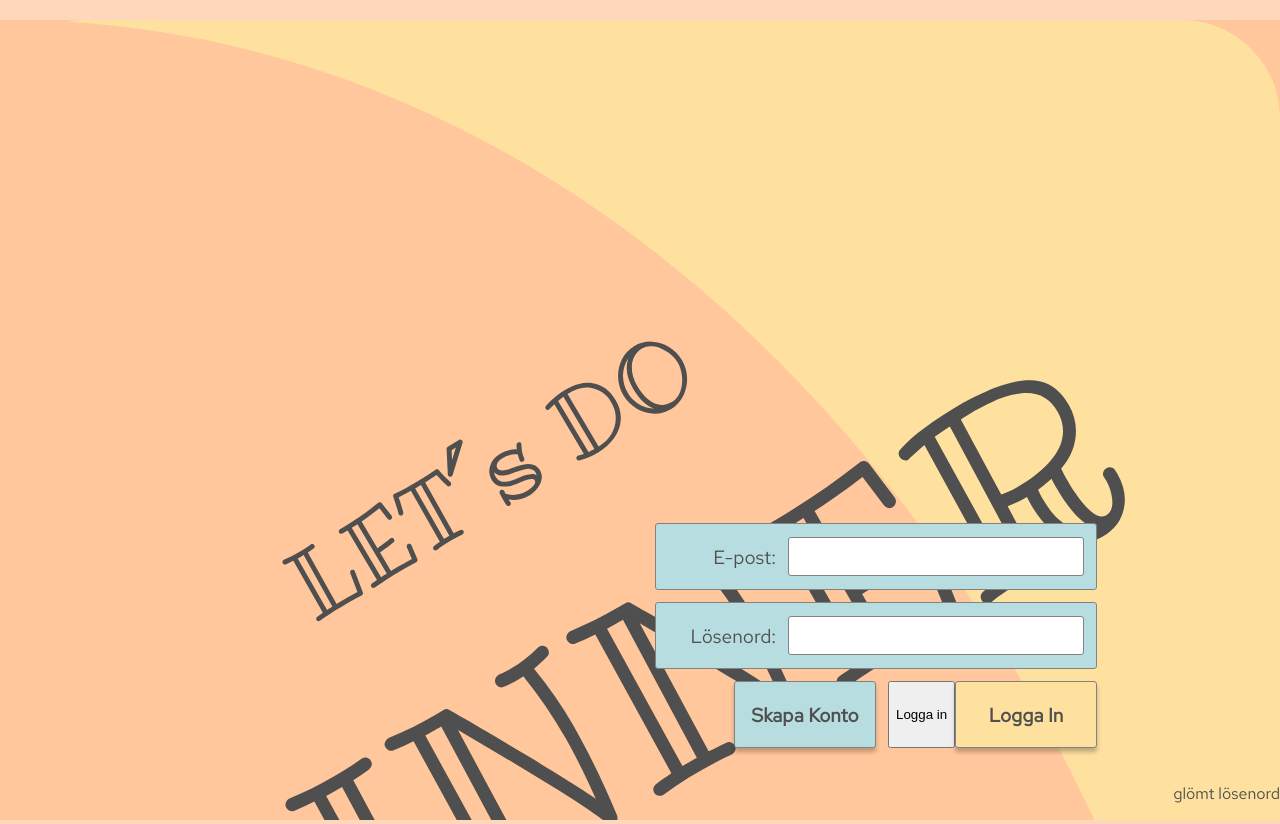
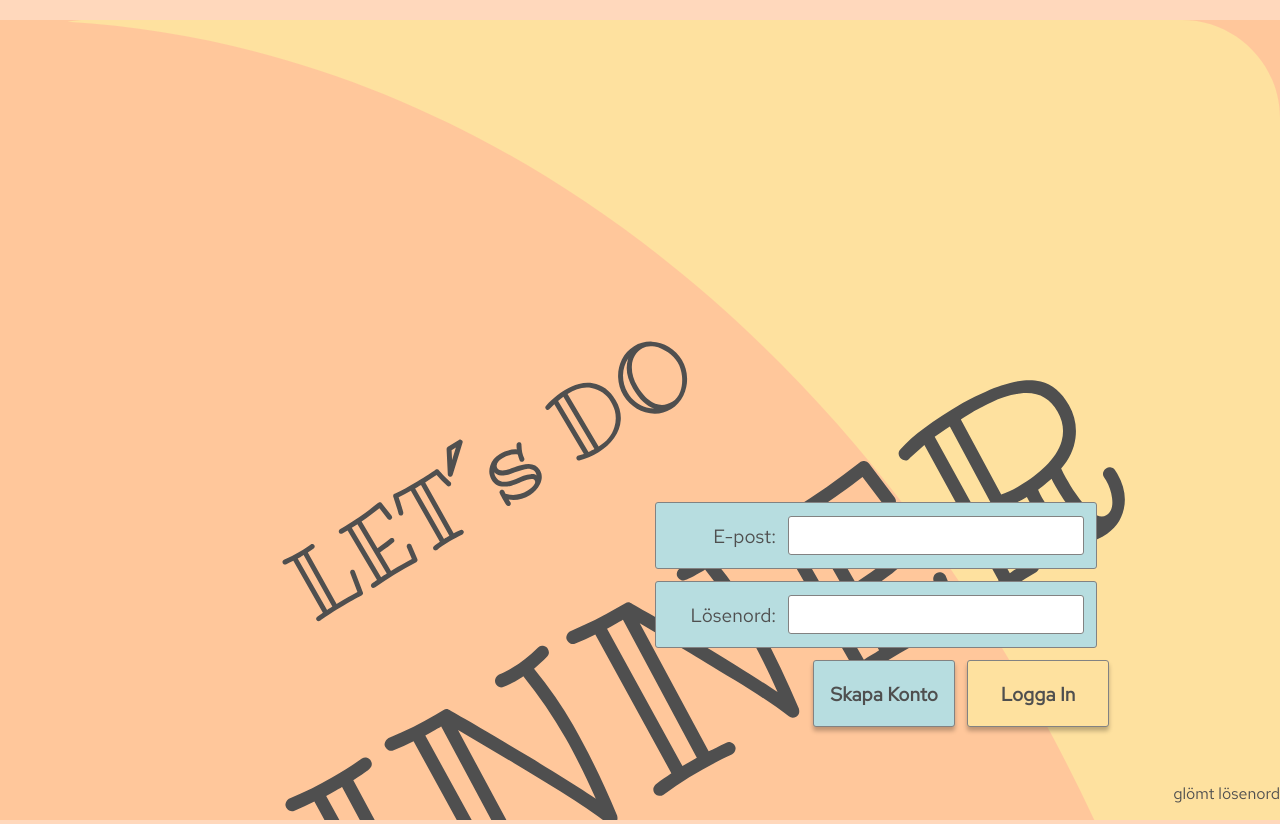
Before and after one commit to RealGobi/Project-X, a React (Create React App) app: page / in a window 1280 px wide. Built offline with nearby package versions, Linux system fonts and the light colour scheme; no server answers.

Commit message:
refoctor from asas

```diff
--- a/src/index.js
+++ b/src/index.js
@@ -1,9 +1,10 @@
 import React from 'react';
 import ReactDOM from 'react-dom';
+import { BrowserRouter as Router } from 'react-router-dom';
 import App from './App';
 import * as serviceWorker from './serviceWorker';
 
-ReactDOM.render(<App />, document.getElementById('root'));
+ReactDOM.render(<Router><App /></Router>, document.getElementById('root'));
 
 // If you want your app to work offline and load faster, you can change
 // unregister() to register() below. Note this comes with some pitfalls.
--- a/src/pages/Login.js
+++ b/src/pages/Login.js
@@ -1,4 +1,4 @@
-import React from 'react';
+import React, { useState } from 'react';
 import { Link } from 'react-router-dom';
 import Popup from 'reactjs-popup';
 import Button from '../Components/Button/Button';
@@ -10,13 +10,12 @@ export default function Login() {
   const userEmail = React.createRef();
   const userPassword = React.createRef();
 
-  const token = 'eyJhbGciOiJIUzI1NiIsInR5cCI6IkpXVCJ9.eyJlbWFpbCI6InRlczB0QHRlc3Quc2UiLCJ1c2VySWQiOiI1ZGU3YWZhODU2MjA1YzBkMjFhZDg2YjQiLCJpYXQiOjE1NzYyNDg4NjEsImV4cCI6MTU3NjI1MjQ2MX0.qni65blh09WKpSPcNohF0a6mUE4aEf2HT2sKyk2o_mI';
+
   const userApi = useFetch(
-    'http://localhost:3000/users/',
-    token,
+    'http://localhost:3000/user/login',
   );
 
-  const submitHandler = (event) => {
+  const submitHandler = async (event) => {
     event.preventDefault();
     const email = userEmail.current.value;
     const password = userPassword.current.value;
@@ -25,19 +24,20 @@ export default function Login() {
       return;
     }
     console.log(email, password);
-    userApi
-      .get({
+    await userApi
+      .post({
         email,
         password,
       })
       .then((data) => {
-        console.log(data);
+        const { token } = data;
+        console.log(token);
       });
   };
 
   return (
     <div className="Startlogga">
-      <form className="login-container" onSubmit={submitHandler}>
+      <form className="login-container">
         <div className="input-container">
           <span>E-post:</span> <input type="email" id="email" ref={userEmail} />
         </div>
@@ -48,12 +48,12 @@ export default function Login() {
           <Link to="/signup">
             <Button buttonText="Skapa Konto" color="mint" />
           </Link>
-          <button type="submit">Logga in</button>
-          <Link to="landing-page">
-            <Button buttonText="Logga In" color="yellow" />
-          </Link>
+          <span onClick={submitHandler}>
+            <Link to="landing-page">
+              <Button buttonText="Logga In" color="yellow" />
+            </Link>
+          </span>
         </div>
-
       </form>
       <div>
         <Popup trigger={<p>glömt lösenord</p>} modal>
```
